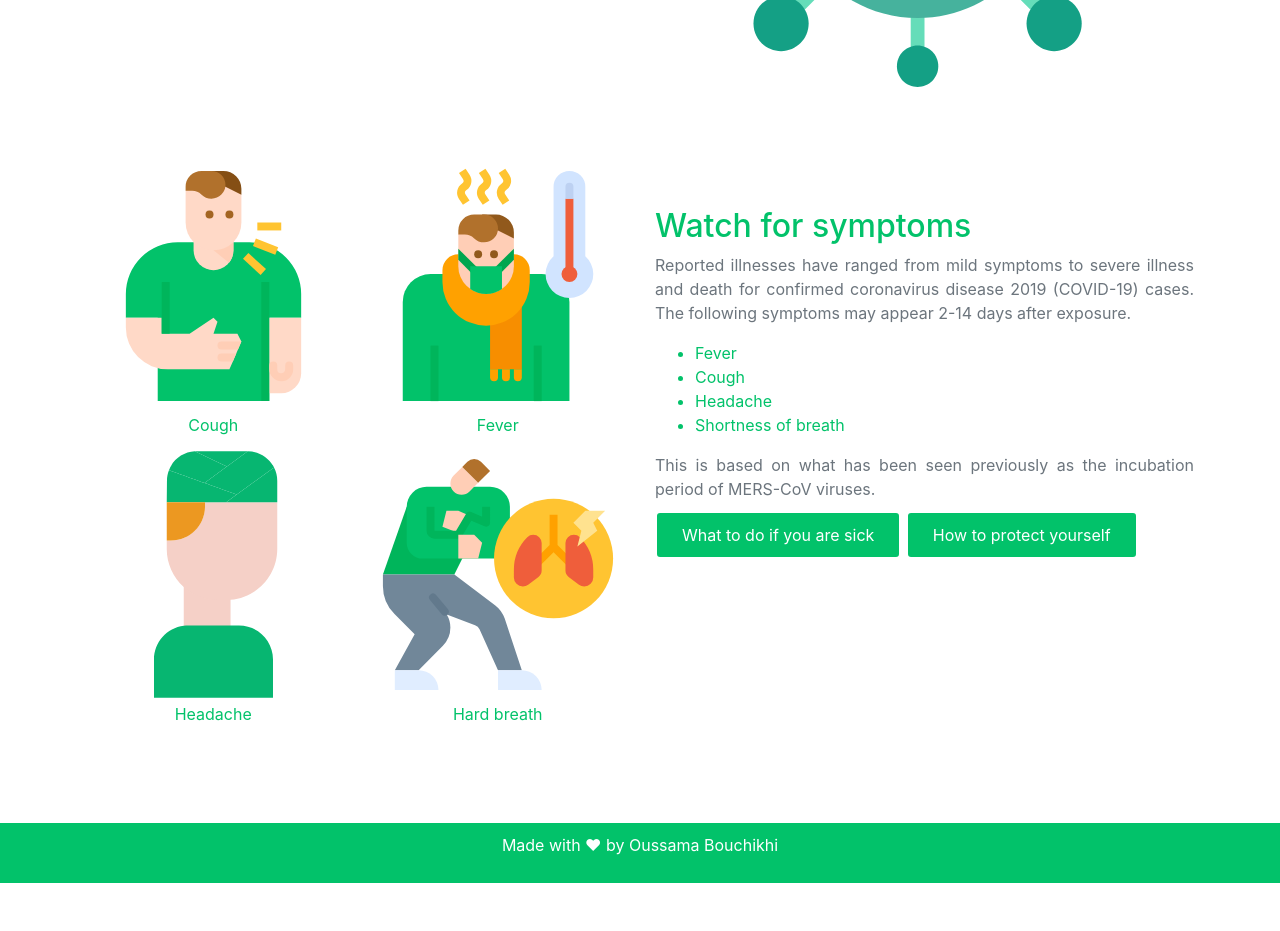
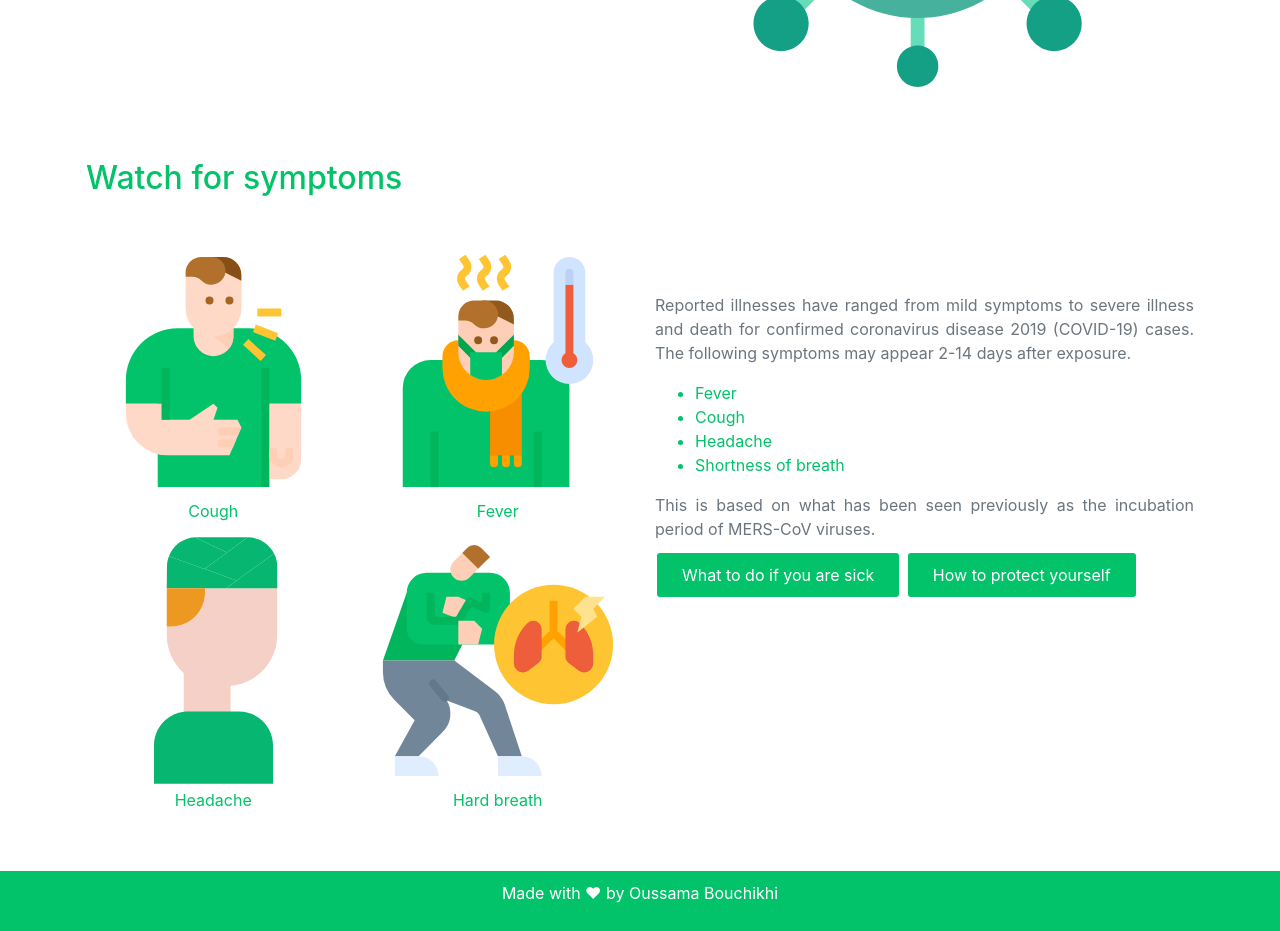
Before and after one commit to oussamabouchikhi/COVID19, a plain HTML site: page index.html in a window 1280 px wide. Shown: the part 1060-1991 px from the top of the page. Before the commit the page ends 1943 px from the top, so only its background shows below. Drawn offline with nearby package versions, Linux system fonts and the light colour scheme.

Commit message:
fix symptomes section title

```diff
--- a/index.html
+++ b/index.html
@@ -81,9 +81,10 @@
     <!-- Virus definition -->
 
     <!-- Symptomes -->
-    <section id="symptomes">
+    <section id="symptomes" class="mb-5">
         <div class="container p-3">
-            <div class="row">
+            <h2 class="primary-color">Watch for symptoms</h2>
+            <div class="row mt-5">
                 <div class="col-md-6 align-items-center" style="width: 400px; height: 400px;">
                     <div class="row align-items-center">
                         <div class="col" >
@@ -106,7 +107,6 @@
                     </div>
                 </div>
                 <div class="col-md-6 mt-5">
-                    <h2 class="primary-color">Watch for symptoms</h2>
                     <p class="text-justify text-muted">
                         Reported illnesses have ranged from mild symptoms to severe illness and death for confirmed coronavirus disease 2019 (COVID-19) cases.
                         The following symptoms may appear 2-14 days after exposure.</p>
```
